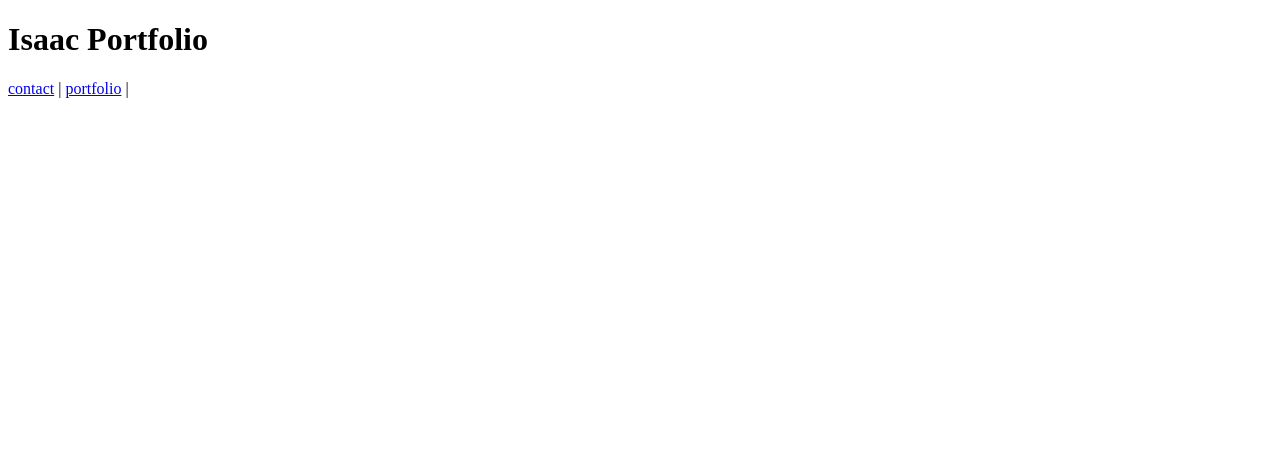
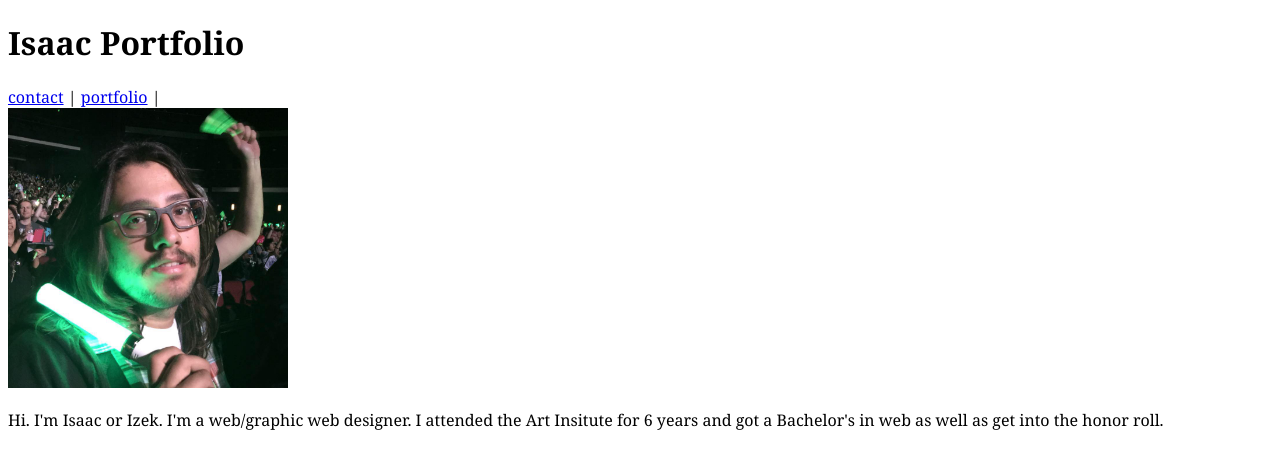
Before and after one commit to Bunnyster43/Basic-Portfolio-2, a plain HTML site: page index.html in a window 1280 px wide. Drawn offline with Linux system fonts and the light colour scheme.

Commit message:
initial site files

```diff
--- a/asserts/css/style.css
+++ b/asserts/css/style.css
@@ -0,0 +1,3 @@
+body {
+    font-family: Georgia, Times, "Times New Roman", serif;
+}
--- a/index.html
+++ b/index.html
@@ -25,4 +25,14 @@
   <a href="portfolio.html">portfolio</a> |
 </nav>
 
+<section>
+  <img src="asserts/image/26169942_1673567032705795_5406602331176787228_n.jpg" alt="myself" height="280" width="280">
+</section>
+
+<section>
+  <article>
+    <p>Hi. I'm Isaac or Izek. I'm a web/graphic web designer. I attended the Art Insitute for 6 years and got a Bachelor's in web as well as get into the honor roll.</p>
+  </article>
+</section>
+
 </head>
```
